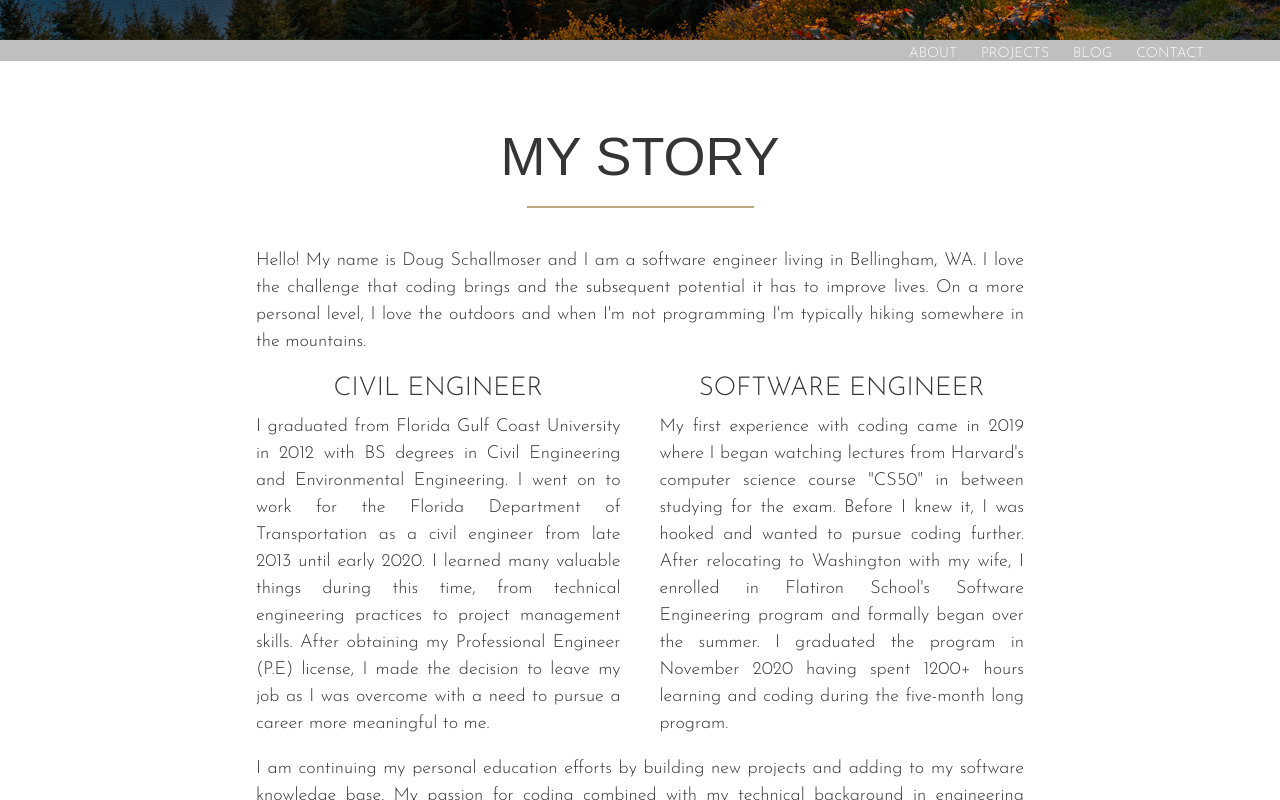
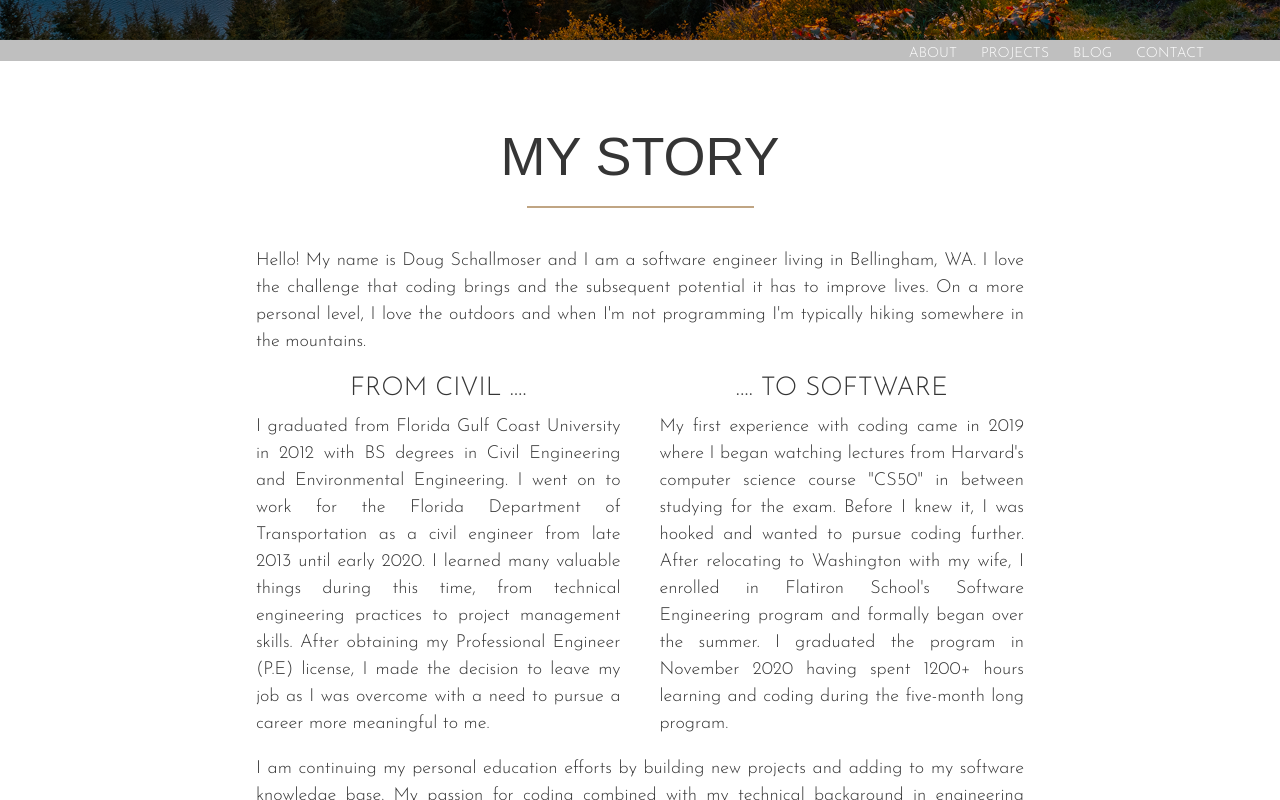
Before and after one commit to dougschallmoser/portfolio, a React (Create React App) app: page / in a window 1280 px wide. Both pictures are taken after a click on the element "READ MORE". Shown: the part 739-1539 px from the top of the page. Built offline with nearby package versions, Linux system fonts and the light colour scheme; no server answers; a web font is replaced by a local one.

Commit message:
adjust headings in about section

```diff
--- a/src/components/About.tsx
+++ b/src/components/About.tsx
@@ -39,13 +39,13 @@ const About: React.FC = () => {
           <div id="about-more-content">
             <div id="about-mystory-container">
               <div id="about-mystory">
-                CIVIL ENGINEER
+                FROM CIVIL ....
                 <p>
                   I graduated from Florida Gulf Coast University in 2012 with BS degrees in Civil Engineering and Environmental Engineering. I went on to work for the Florida Department of Transportation as a civil engineer from late 2013 until early 2020. I learned many valuable things during this time, from technical engineering practices to project management skills. After obtaining my Professional Engineer (P.E) license, I made the decision to leave my job as I was overcome with a need to pursue a career more meaningful to me.
                 </p>
               </div>
               <div id="about-mystory">
-                SOFTWARE ENGINEER
+                .... TO SOFTWARE
                 <p>
                   My first experience with coding came in 2019 where I began watching lectures from Harvard's computer science course "CS50" in between studying for the exam. Before I knew it, I was hooked and wanted to pursue coding further. After relocating to Washington with my wife, I enrolled in Flatiron School's Software Engineering program and formally began over the summer. I graduated the program in November 2020 having spent 1200+ hours learning and coding during the five-month long program.
                 </p>
--- a/src/components/ContactForm.tsx
+++ b/src/components/ContactForm.tsx
@@ -69,9 +69,9 @@ const ContactForm: React.FC = () => {
     <div id="contact-form">
       {sent ? null : <p>Send me a message!</p>}
       {sent ? (
-        <div>
-          <div style={{ fontSize: "2em" }}>Thank you for the message!</div>
-          <div style={{ fontSize: "1.5em" }}>I will get back to you as soon as I can.</div>
+        <div id="contact-form-success">
+          <div style={{ fontSize: "2em", color: "#fff" }}>Thank you for the message!</div>
+          <div style={{ fontSize: "1.5em", color: "#fff" }}>I will get back to you soon.</div>
         </div>) : renderForm()
       }
     </div>
```
Also changed, not shown: 1 other file (tests, documents, lock files or other folders).
